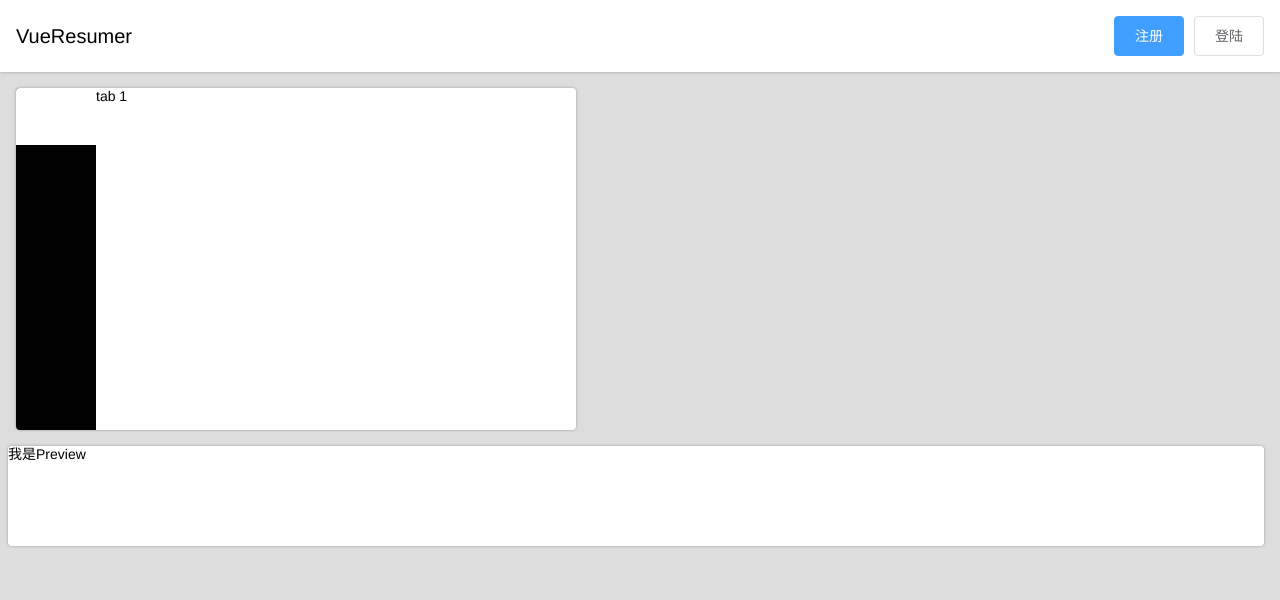
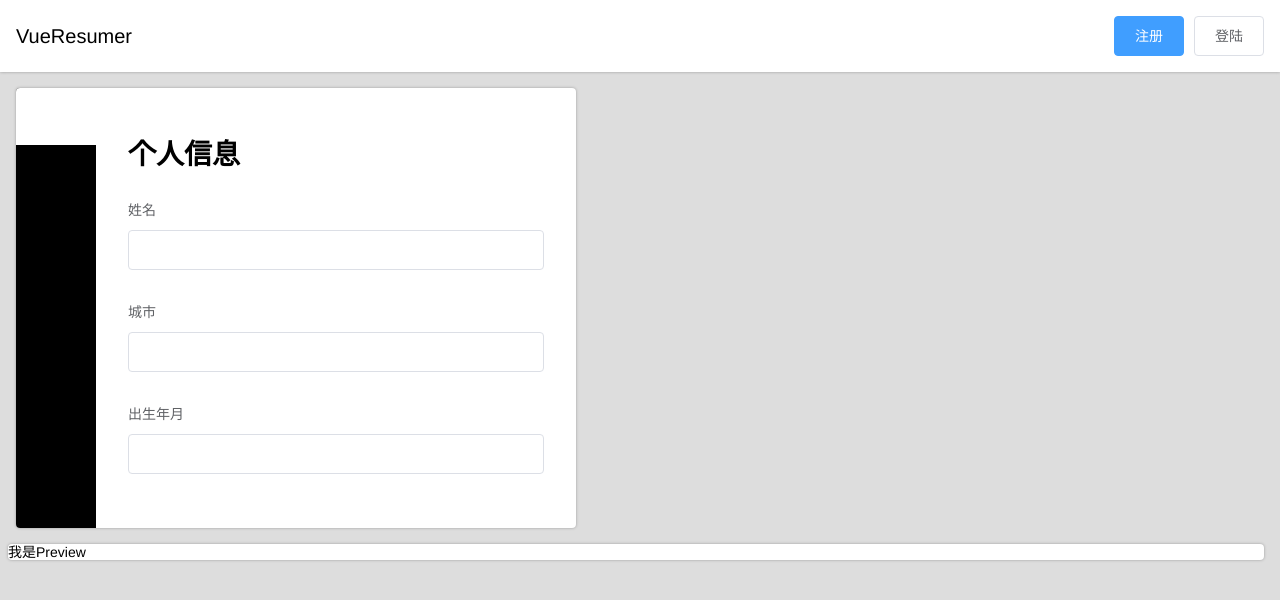
Before and after one commit to williantian/vue-resumer-1, a Vue app: page / in a window 1280 px wide. Shown: the top 600 px of the page. Built offline with nearby package versions, Linux system fonts and the light colour scheme.

Commit message:
个人信息 重构

```diff
--- a/index.html
+++ b/index.html
@@ -9,6 +9,7 @@
   <body>
     <div id="app">
     </div>
+
     <!-- built files will be auto injected -->
 
   </body>
--- a/src/components/Editor.vue
+++ b/src/components/Editor.vue
@@ -13,22 +13,65 @@
       </ol>
     </nav>
     <ol class="panes">
-      <li v-bind:class="{active: currentTab === 0}">tab 1</li>
-      <li v-bind:class="{active: currentTab === 1}">tab 2</li>
-      <li v-bind:class="{active: currentTab === 2}">tab 3</li>
-      <li v-bind:class="{active: currentTab === 3}">tab 4</li>
-      <li v-bind:class="{active: currentTab === 4}">tab 5</li>
-      <li v-bind:class="{active: currentTab === 5}">tab 6</li>
+      <li v-bind:class="{active: currentTab === 0}">
+        <profileEditor v-bind:profile="profile"/>
+      </li>
+      <li v-bind:class="{active: currentTab === 1}">
+        <h1>工作经历</h1>
+        <el-form>
+          <div class="container" v-for="(work, index) in workHistory">
+            <el-form-item label="公司">
+              <el-input v-model="work.company"></el-input>
+            </el-form-item>
+            <el-form-item label="工作内容">
+              <el-input v-model="work.content"></el-input>
+            </el-form-item>
+            <i class="el-icon-error" v-on:click="removeWorkHistory(index)"></i>
+            <hr>
+          </div>
+          <el-button type="primary" v-on:click="addWorkHistory">添加一项</el-button>
+        </el-form>
+      </li>
+      <li v-bind:class="{active: currentTab === 2}">
+        <h1>学习经历</h1>
+      </li>
+      <li v-bind:class="{active: currentTab === 3}">
+        <h1>项目经历</h1>
+      </li>
+      <li v-bind:class="{active: currentTab === 4}">
+        <h1>获奖情况</h1>
+      </li>
+      <li v-bind:class="{active: currentTab === 5}">
+        <h1>联系方式</h1>
+      </li>
     </ol>
    </div>
 </template>
 
 <script>
+  import profileEditor from './profileEditor'
    export default{
-       data(){
+     components: { profileEditor } ,
+     data() {
        return {
          currentTab: 0,
-               icons: ['sfz','gongzuo1','dushu','xiangmu1','jiangbei','phone']
+         icons: ['sfz', 'gongzuo1', 'dushu', 'xiangmu1', 'jiangbei', 'phone'],
+         profile: {
+           name: '',
+           city: '',
+           birth: ''
+         },
+         workHistory: [
+           {company: '', content: ''}
+         ]
+       }
+     },
+     methods: {
+       addWorkHistory(){
+         this.workHistory.push({ company: '', content: ''})
+       },
+       removeWorkHistory(index){
+         this.workHistory.splice(index, 1)
        }
      }
    }
@@ -36,33 +79,55 @@
 </script>
 
 <style>
-  #editor{
+  #editor {
     min-height: 100px;
     display: flex;
   }
-  #editor > nav > ol > li > .icon{
+
+  #editor > nav > ol > li > .icon {
     width: 24px;
     height: 24px;
     fill: white;
   }
-  #editor > nav{
+
+  #editor > nav {
     background: black;
     width: 80px;
   }
-  #editor > nav > ol > li{
+
+  #editor > nav > ol > li {
     padding: 16px 0;
     text-align: center;
   }
-  #editor > nav > ol > li.active{
+
+  #editor > nav > ol > li.active {
     background: white;
   }
-  #editor > nav > ol > li.active > .icon{
-      fill: black;
+
+  #editor > nav > ol > li.active > .icon {
+    fill: red;
   }
-  #editor .panes > li{
+  #editor .panes {
+    flex: 1;
+  }
+  #editor .panes > li {
     display: none;
+    padding: 32px;
+    width: 100%;
   }
-  #editor .panes > li.active{
+  #editor .panes  .container{
+    position: relative;
+  }
+  #editor .panes .container .el-icon-error{
+    position: absolute;
+    top: 0;
+    right: 0;
+  }
+  #editor .panes > li.active {
     display: block;
+    height: 100%;
+    overflow: auto;
   }
+
+
 </style>
--- a/src/components/Preview.vue
+++ b/src/components/Preview.vue
@@ -4,6 +4,5 @@
 
 <style>
   #Preview{
-      min-height: 100px;
   }
 </style>
--- /dev/null
+++ b/src/components/profileEditor.vue
@@ -0,0 +1,22 @@
+<template>
+  <div>
+    <h1>个人信息</h1>
+    <el-form>
+      <el-form-item label="姓名">
+        <el-input v-model="profile.name"></el-input>
+      </el-form-item>
+      <el-form-item label="城市">
+        <el-input v-model="profile.city"></el-input>
+      </el-form-item>
+      <el-form-item label="出生年月">
+        <el-input v-model="profile.birth"></el-input>
+      </el-form-item>
+    </el-form>
+  </div>
+</template>
+
+<script>
+    export default {
+        props: ['profile']
+    }
+</script>
```
Lines whose indentation alone changed are shown as unchanged.
